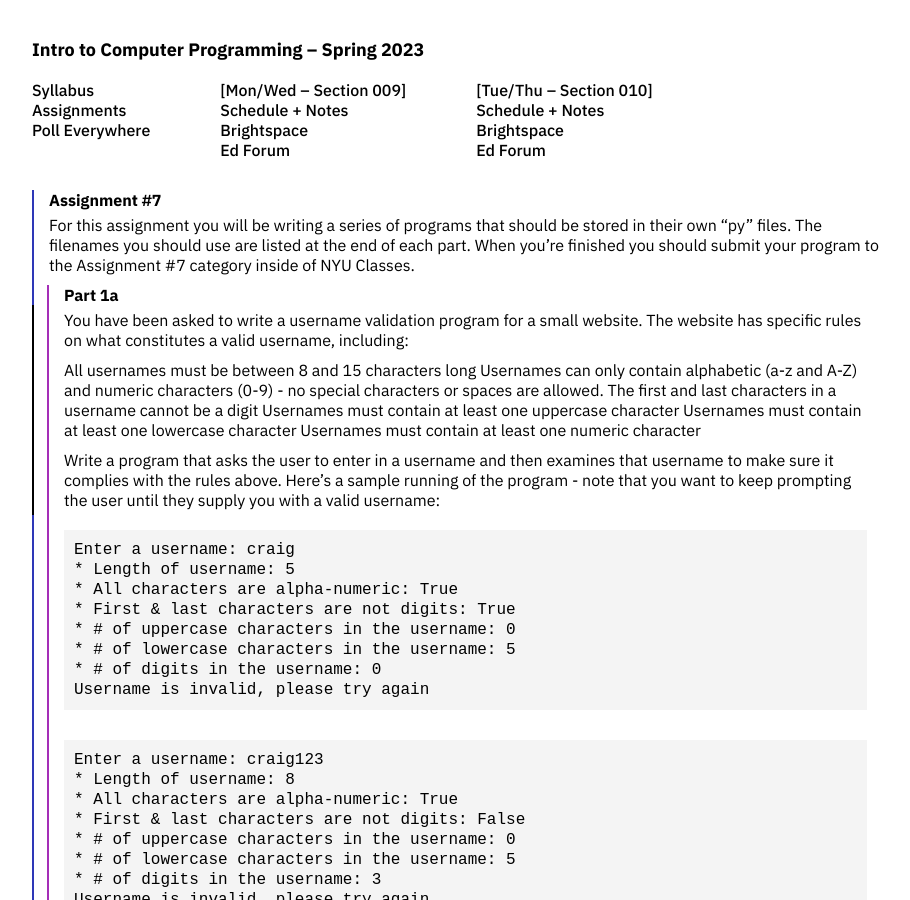
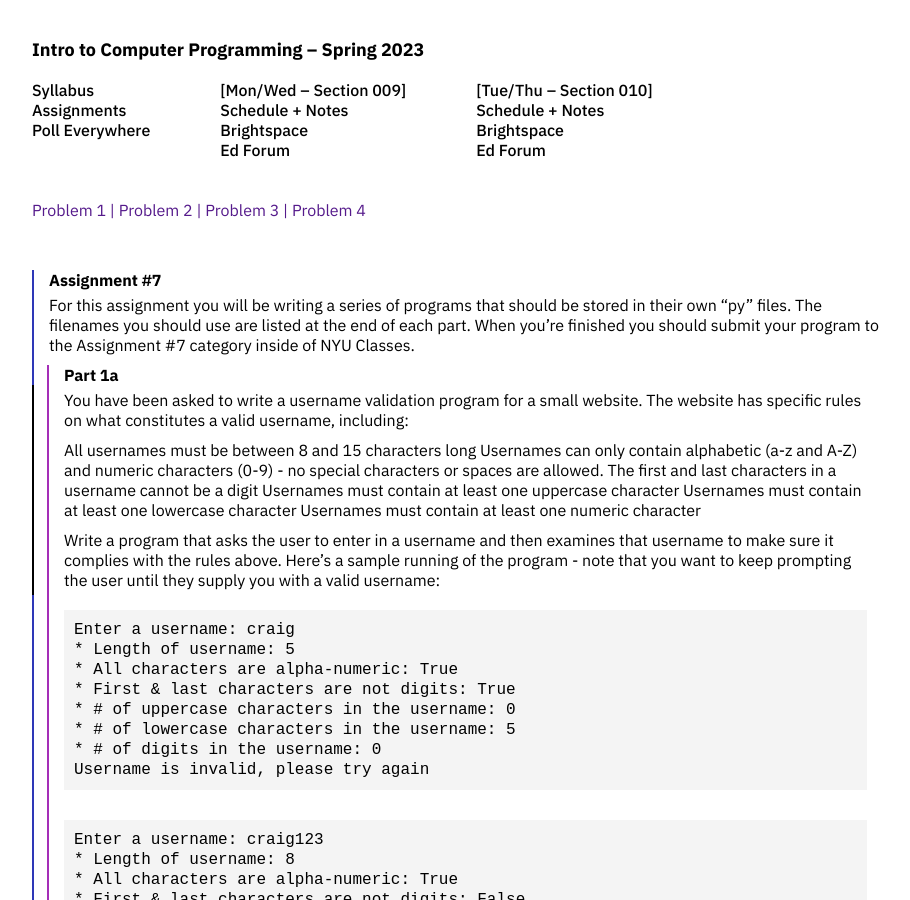
Before and after one commit to emilydidthis/CSCI-UA.0002-Spring23, a Jekyll site: the page built from assignments/07.markdown, in a window 1280 px wide and 900 px high. Shown: the whole window, without its empty margins (8-918 px from the left). Built offline with Jekyll 4.4.1, drawn with Linux system fonts in a browser that asks for light colours.

Commit message:
assignment 7 nav

```diff
--- a/assignments/07.markdown
+++ b/assignments/07.markdown
@@ -4,6 +4,13 @@ layout: assignments
 title: assignment-07
 
 ---
+<br>
+<a href="#part-1a">Problem 1 | </a>
+<a href="#part-2a">Problem 2 | </a>
+<a href="#part-3a">Problem 3 | </a>
+<a href="#part-4">Problem 4</a>
+<br>
+<br>
 
 ## Assignment #7
 For this assignment you will be writing a series of programs that should be stored in their own "py" files. The filenames you should use are listed at the end of each part. When you're finished you should submit your program to the Assignment #7 category inside of NYU Classes.
```
